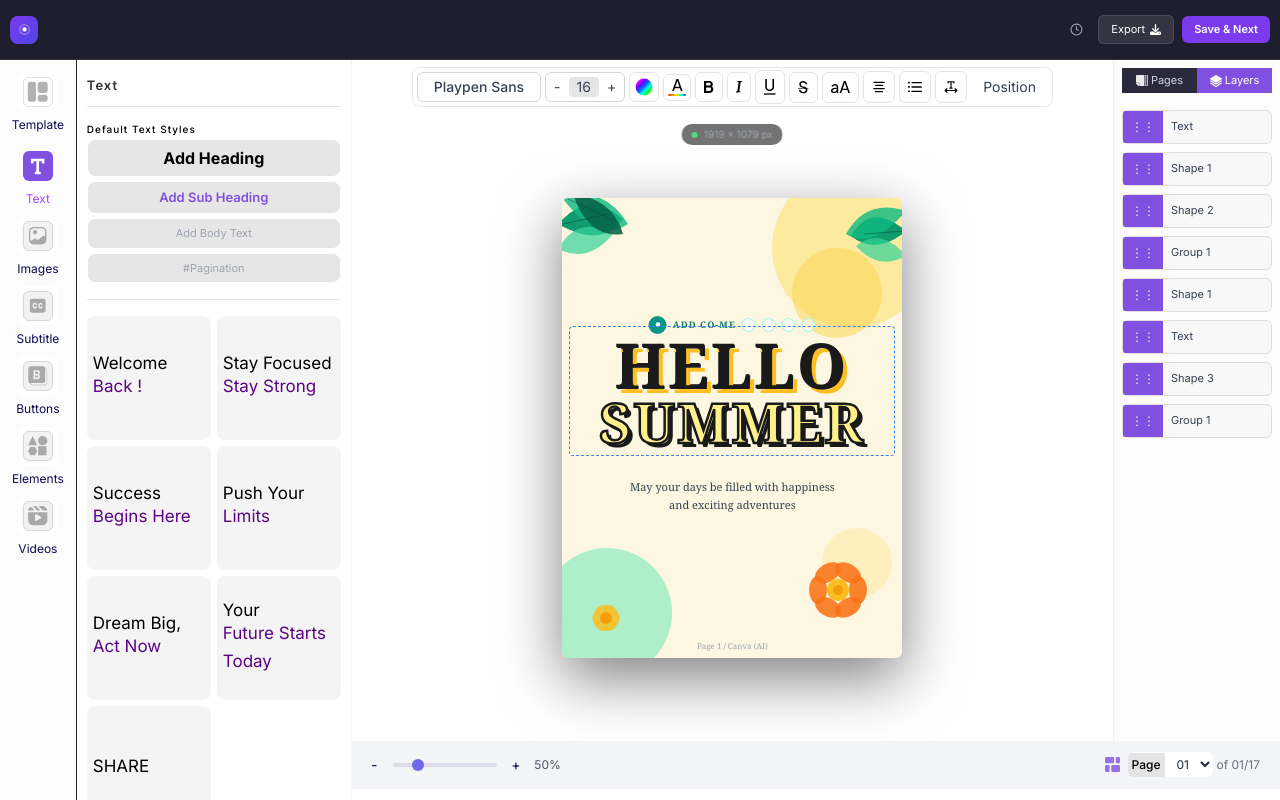
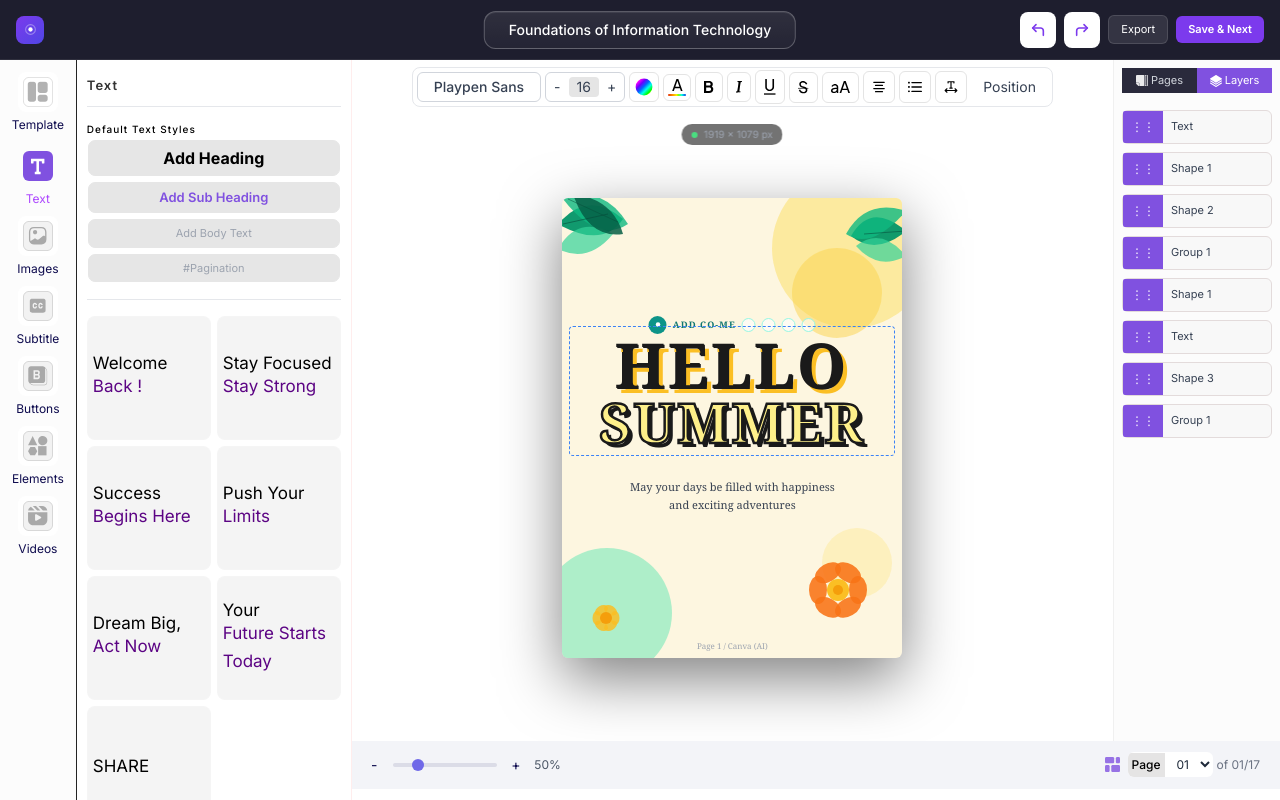
Before and after one commit to anand-saglusgit/BookEditorDesign, a Next.js app: page / in a window 1280 px wide. Built offline with nearby package versions, Linux system fonts and the light colour scheme.

Commit message:
toppanel 14may2026 6:20pm

```diff
--- a/components/CanvasHeaderBar.tsx
+++ b/components/CanvasHeaderBar.tsx
@@ -129,8 +129,7 @@ export default function CanvasHeaderBar() {
 
     <path
       d="M-3.41684e-05 11.44L0.0479658 10.496L1.96797 10.128L1.07197 10.752C1.11463 10.6133 1.16797 10.4267 1.23197 10.192C1.29597 9.95733 1.35463 9.73333 1.40797 9.52C1.47197 9.296 1.51463 9.12 1.53597 8.992L2.44797 2.672C2.47997 2.48 2.5013 2.25067 2.51197 1.984C2.52263 1.70667 2.52797 1.44 2.52797 1.184C2.53863 0.928 2.53863 0.741334 2.52797 0.624001L3.29597 1.344L1.45597 1.008L1.67997 0C1.8933 0.0106665 2.12263 0.0213334 2.36797 0.0320005C2.62397 0.0426671 2.86397 0.0533336 3.08797 0.0640001C3.31197 0.0746667 3.47197 0.0799999 3.56797 0.0799999C3.8773 0.0799999 4.25063 0.0693334 4.68797 0.0480003C5.1253 0.0266666 5.5413 0.0106665 5.93597 0L5.83997 1.088L3.93597 1.28L4.84797 0.624001C4.81597 0.752 4.76263 0.949334 4.68797 1.216C4.62397 1.472 4.55997 1.73867 4.49597 2.016C4.43197 2.29333 4.38397 2.528 4.35197 2.72L3.51997 8.512C3.48797 8.768 3.4613 9.05067 3.43997 9.36C3.41863 9.65867 3.40263 9.94133 3.39197 10.208C3.3813 10.4747 3.37597 10.672 3.37597 10.8L2.60797 10.192L4.57597 10.384L4.35197 11.36H2.25597C2.1173 11.36 1.91463 11.3653 1.64797 11.376C1.3813 11.3867 1.10397 11.3973 0.815966 11.408C0.527966 11.4187 0.255966 11.4293 -3.41684e-05 11.44Z"
-      fill="currentColor"
-      opacity="0.3"
+      fill="currentColor" opacity="0.3"
     />
   </svg>
 </button>
--- a/components/Header.tsx
+++ b/components/Header.tsx
@@ -4,48 +4,114 @@ import React from "react";
 export default function Header() {
   return (
     <div
-      className="w-full h-full flex items-center justify-between select-none overflow-hidden"
-      style={{ background: "#1e1e2e", borderBottom: "1px solid rgba(255,255,255,0.08)", padding: "0 10px" }}
+      className="w-full h-full flex items-center justify-between px-4 relative"
+      style={{
+        background: "#1e1e2e",
+        borderBottom: "1px solid rgba(255,255,255,0.08)",
+      }}
     >
-
-      <div className="flex items-center gap-0 shrink-0" style={{ gap: "2px" }}>
-        {/* Logo */}
+      {/* Left */}
+      <div className="flex items-center gap-2">
         <div
-          className="flex items-center justify-center rounded-lg shrink-0 mr-2"
-          style={{ width: 28, height: 28, background: "linear-gradient(135deg,#7c3aed,#4f46e5)" }}
+          className="flex items-center justify-center rounded-lg"
+          style={{
+            width: 28,
+            height: 28,
+            background: "linear-gradient(135deg,#7c3aed,#4f46e5)",
+          }}
         >
           <svg width="13" height="13" viewBox="0 0 24 24" fill="none">
             <circle cx="12" cy="12" r="4" fill="white" />
-            <circle cx="12" cy="12" r="9" stroke="white" strokeWidth="2" fill="none" opacity="0.35" />
+            <circle
+              cx="12"
+              cy="12"
+              r="9"
+              stroke="white"
+              strokeWidth="2"
+              fill="none"
+              opacity="0.35"
+            />
           </svg>
         </div>
       </div>
 
+      {/* Center Title */}
+      <div
+        className="absolute left-1/2 -translate-x-1/2 px-6 py-2 rounded-xl text-white text-sm font-medium"
+        style={{
+          border: "1px solid rgba(255,255,255,0.25)",
+          background:
+            "linear-gradient(180deg, rgba(255,255,255,0.08) 0%, rgba(255,255,255,0.03) 100%)",
+          boxShadow: "inset 0 1px 0 rgba(255,255,255,0.08)",
+        }}
+      >
+        Foundations of Information Technology
+      </div>
 
+      {/* Right */}
+      <div className="flex items-center gap-2">
 
-
-      <div className="flex items-center shrink-0" style={{ gap: 8 }}>
-
-
-        <button style={{ color: "#9ca3af", display: "flex", alignItems: "center", justifyContent: "center", width: 28, height: 28, borderRadius: 6 }}>
-          <svg width="13" height="13" viewBox="0 0 24 24" fill="none" stroke="currentColor" strokeWidth="2">
-            <circle cx="12" cy="12" r="10" /><polyline points="12 6 12 12 16 14" />
+        {/* Undo */}
+        <button className="w-9 h-9 flex items-center justify-center rounded-lg bg-white text-[#7c3aed] hover:bg-[#7c3aed] hover:text-white transition-all duration-200">
+          <svg
+            width="16"
+            height="16"
+            viewBox="0 0 24 24"
+            fill="none"
+            stroke="currentColor"
+            strokeWidth="2.4"
+            strokeLinecap="round"
+            strokeLinejoin="round"
+          >
+            <path d="M9 14L4 9L9 4" />
+            <path d="M20 20V13C20 10.7909 18.2091 9 16 9H4" />
           </svg>
         </button>
 
-
-        <button
-          className="flex items-center hover:text-white transition-all"
-          style={{ fontSize: 11, color: "white", padding: "5px 12px", borderRadius: 6, background: "rgba(255,255,255,0.1)", border: "1px solid rgba(255,255,255,0.12)", gap: 5 }}
-        >Export
-          <svg width="11" height="11" viewBox="0 0 15 15" fill="none" xmlns="http://www.w3.org/2000/svg">
-          <path d="M8.4375 0.9375C8.4375 0.418945 8.01855 0 7.5 0C6.98145 0 6.5625 0.418945 6.5625 0.9375V8.04785L4.41211 5.89746C4.0459 5.53125 3.45117 5.53125 3.08496 5.89746C2.71875 6.26367 2.71875 6.8584 3.08496 7.22461L6.83496 10.9746C7.20117 11.3408 7.7959 11.3408 8.16211 10.9746L11.9121 7.22461C12.2783 6.8584 12.2783 6.26367 11.9121 5.89746C11.5459 5.53125 10.9512 5.53125 10.585 5.89746L8.4375 8.04785V0.9375ZM1.875 10.3125C0.84082 10.3125 0 11.1533 0 12.1875V13.125C0 14.1592 0.84082 15 1.875 15H13.125C14.1592 15 15 14.1592 15 13.125V12.1875C15 11.1533 14.1592 10.3125 13.125 10.3125H10.1514L8.82422 11.6396C8.0918 12.3721 6.90527 12.3721 6.17285 11.6396L4.84863 10.3125H1.875ZM12.6562 11.9531C12.8427 11.9531 13.0216 12.0272 13.1534 12.1591C13.2853 12.2909 13.3594 12.4698 13.3594 12.6562C13.3594 12.8427 13.2853 13.0216 13.1534 13.1534C13.0216 13.2853 12.8427 13.3594 12.6562 13.3594C12.4698 13.3594 12.2909 13.2853 12.1591 13.1534C12.0272 13.0216 11.9531 12.8427 11.9531 12.6562C11.9531 12.4698 12.0272 12.2909 12.1591 12.1591C12.2909 12.0272 12.4698 11.9531 12.6562 11.9531Z" fill="white"/>
+        {/* Redo */}
+        <button className="w-9 h-9 flex items-center justify-center rounded-lg bg-white text-[#7c3aed] hover:bg-[#7c3aed] hover:text-white transition-all duration-200">
+          <svg
+            width="16"
+            height="16"
+            viewBox="0 0 24 24"
+            fill="none"
+            stroke="currentColor"
+            strokeWidth="2.4"
+            strokeLinecap="round"
+            strokeLinejoin="round"
+          >
+            <path d="M15 14L20 9L15 4" />
+            <path d="M4 20V13C4 10.7909 5.79086 9 8 9H20" />
           </svg>
         </button>
+
+        {/* Export */}
         <button
-          className="flex items-center"
-          style={{ fontSize: 11, color: "white", fontWeight: 600, padding: "5px 12px", borderRadius: 6, background: "#7c3aed", gap: 5 }}
-        >Save & Next</button>
+          className="flex items-center text-white hover:opacity-90 transition-all"
+          style={{
+            fontSize: 11,
+            padding: "5px 12px",
+            borderRadius: 6,
+            background: "rgba(255,255,255,0.1)",
+            border: "1px solid rgba(255,255,255,0.12)",
+            gap: 5,
+          }}
+        >
+          Export
+        </button>
+
+        {/* Save */}
+        <button
+          className="flex items-center text-white font-semibold hover:opacity-90 transition-all"
+          style={{
+            fontSize: 11,
+            padding: "5px 12px",
+            borderRadius: 6,
+            background: "#7c3aed",
+          }}
+        >
+          Save & Next
+        </button>
       </div>
     </div>
   );
--- a/components/LeftSidebar.tsx
+++ b/components/LeftSidebar.tsx
@@ -124,7 +124,7 @@ export default function LeftSidebar() {
       </div>
 
       {/* Text Active */}
-      <div className="flex flex-col items-center cursor-pointer p-1">
+      <div className="flex flex-col items-center cursor-pointer hover:bg-[#efefef] rounded p-1">
         <div className="w-10 h-10 rounded-lg text-white flex items-center justify-center">
           <svg width="30" height="30" viewBox="0 0 30 30" fill="none" xmlns="http://www.w3.org/2000/svg">
           <rect width="30" height="30" rx="6" fill="#8051E0"/>
@@ -138,7 +138,7 @@ export default function LeftSidebar() {
       </div>
 
       {/* Images */}
-      <div className="flex flex-col items-center p-1">
+      <div className="flex flex-col items-center hover:bg-[#efefef] rounded p-1">
         <div className="w-10 h-10 rounded-lg bg-[#fff] text-gray-300 flex items-center justify-center">
           <svg width="30" height="30" viewBox="0 0 30 30" fill="none" xmlns="http://www.w3.org/2000/svg">
           <rect width="30" height="30" rx="6" fill="black" fill-opacity="0.05"/>
@@ -154,7 +154,7 @@ export default function LeftSidebar() {
       </div>
 
       {/* Subtitle */}
-      <div className="flex flex-col items-center p-1">
+      <div className="flex flex-col items-center hover:bg-[#efefef] rounded p-1">
         <div className="w-10 h-10 rounded-lg bg-[#fff] text-gray-300 flex items-center justify-center">
           <svg width="30" height="30" viewBox="0 0 30 30" fill="none" xmlns="http://www.w3.org/2000/svg">
           <rect width="30" height="30" rx="6" fill="black" fill-opacity="0.05"/>
@@ -169,7 +169,7 @@ export default function LeftSidebar() {
       </div>
 
       {/* Buttons */}
-      <div className="flex flex-col items-center p-1">
+      <div className="flex flex-col items-center hover:bg-[#efefef] rounded p-1">
         <div className="w-10 h-10 rounded-lg bg-[#fff] text-gray-300 flex items-center justify-center">
           <svg width="30" height="30" viewBox="0 0 30 30" fill="none" xmlns="http://www.w3.org/2000/svg">
           <rect width="30" height="30" rx="6" fill="black" fill-opacity="0.05"/>
@@ -186,7 +186,7 @@ export default function LeftSidebar() {
       </div>
 
       {/* Elements */}
-      <div className="flex flex-col items-center p-1">
+      <div className="flex flex-col items-center hover:bg-[#efefef] rounded p-1">
         <div className="w-10 h-10 rounded-lg bg-[#fff] text-gray-300 flex items-center justify-center">
           <svg width="30" height="30" viewBox="0 0 30 30" fill="none" xmlns="http://www.w3.org/2000/svg">
           <rect width="30" height="30" rx="6" fill="black" fill-opacity="0.05"/>
@@ -203,7 +203,7 @@ export default function LeftSidebar() {
       </div>
 
       {/* Videos */}
-      <div className="flex flex-col items-center p-1">
+      <div className="flex flex-col items-center hover:bg-[#efefef] rounded p-1">
         <div className="w-10 h-10 rounded-lg bg-[#fff] text-gray-300 flex items-center justify-center">
           <svg width="30" height="30" viewBox="0 0 30 30" fill="none" xmlns="http://www.w3.org/2000/svg">
           <rect width="30" height="30" rx="6" fill="black" fill-opacity="0.05"/>
```
